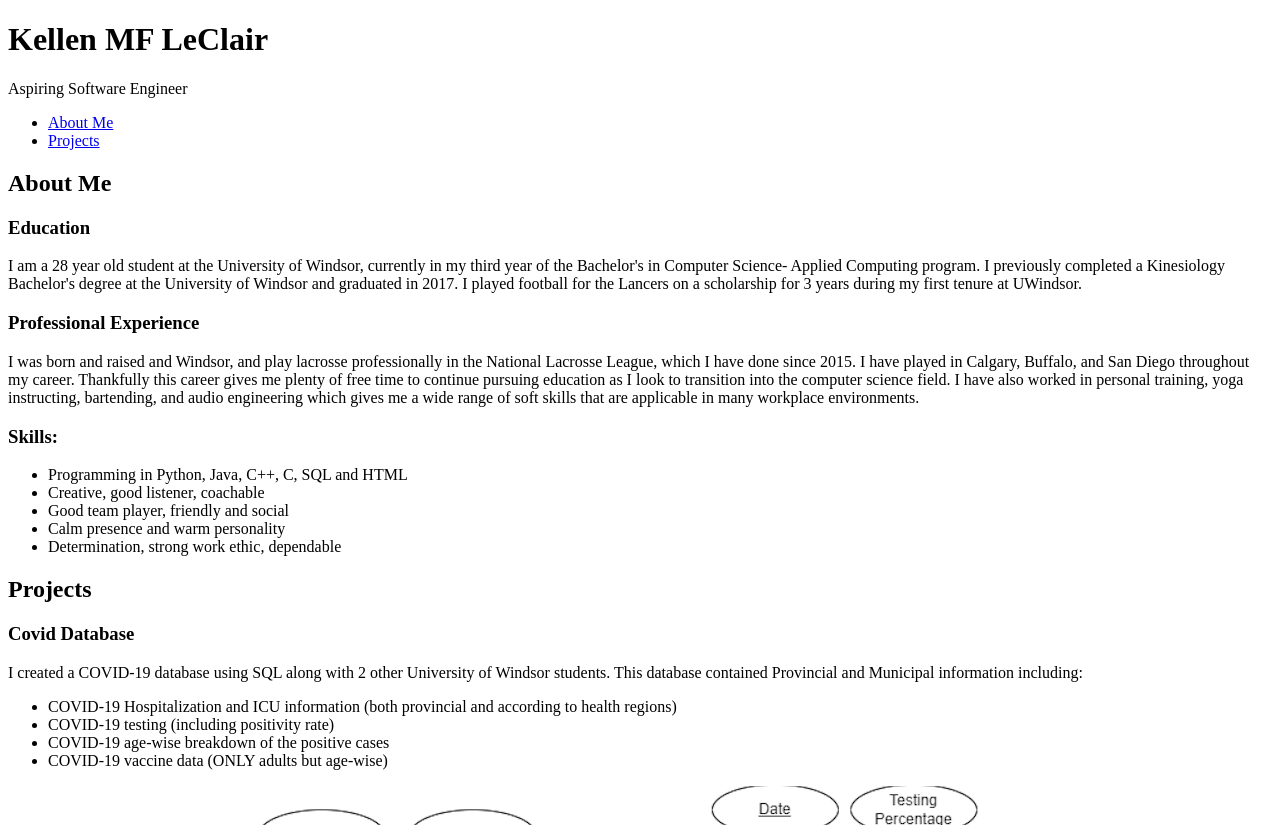
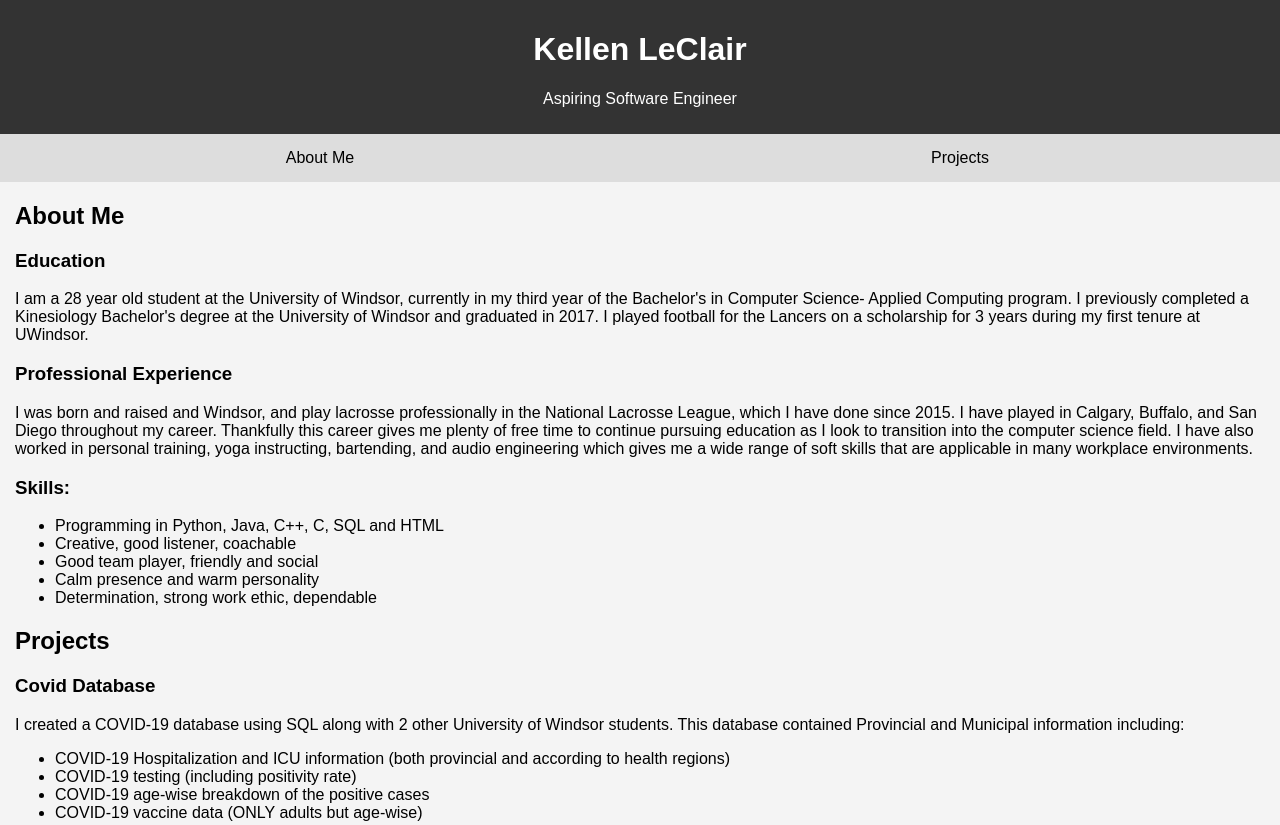
Before and after one commit to kj5210/3340A1, a plain HTML site: page index.html in a window 1280 px wide. Shown: the top 825 px of the page. Drawn offline with Linux system fonts and the light colour scheme.

Commit message:
Update index.html

```diff
--- a/index.html
+++ b/index.html
@@ -3,11 +3,11 @@
 <head>
     <meta charset="utf-8">
     <title>Kellen LeClair - Portfolio</title>
-    <!-- <link rel="stylesheet" href="a1.css"> -->
+    <link rel="stylesheet" href="a1.css">
 </head>
 <body>
     <header>
-        <h1>Kellen MF LeClair</h1>
+        <h1>Kellen LeClair</h1>
         <p>Aspiring Software Engineer</p>
     </header>
     <nav>
@@ -63,7 +63,7 @@
                 a showcase of my skills in higher level organization and design, as well as undestanding of the OOA->OOP->OOD process and how to
                 model real world situations and implement them in code.
             </p>
-            <img src="P2.png" alt="Screenshot of Project 2 fam">
+            <img src="P2.png" alt="Screenshot of Project 2">
         </article>
     </section>
     <footer>
```
